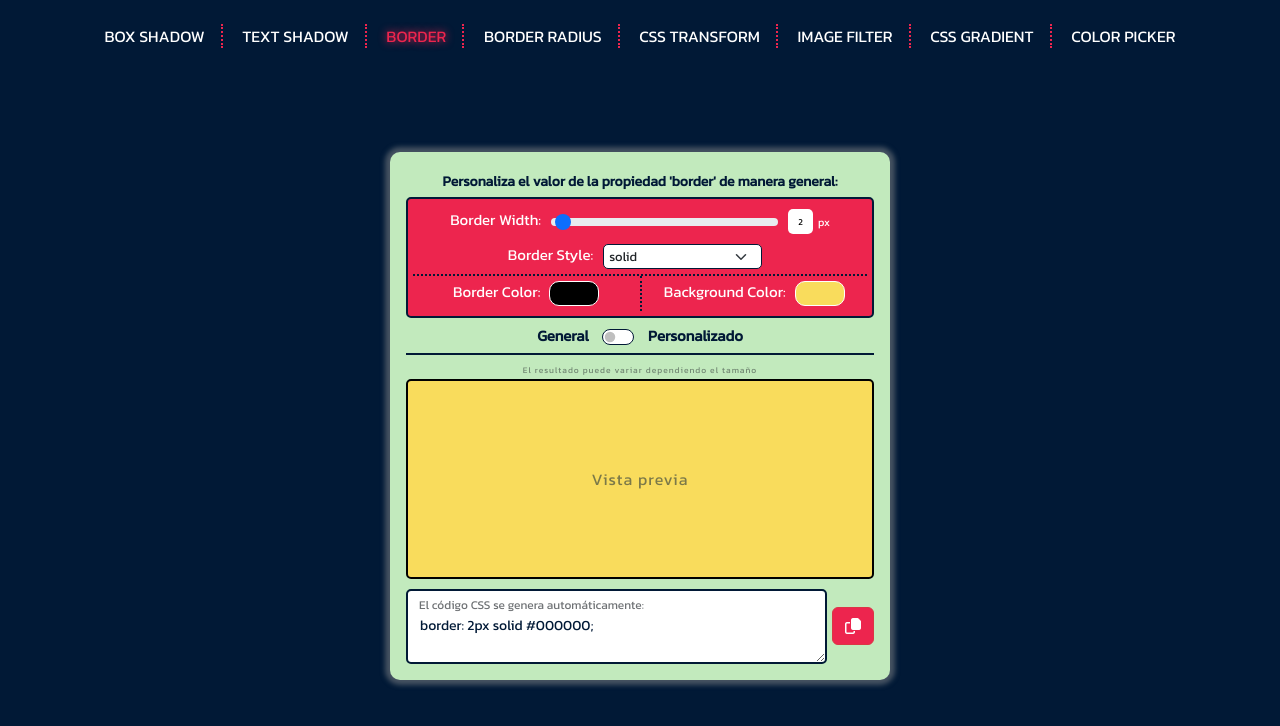
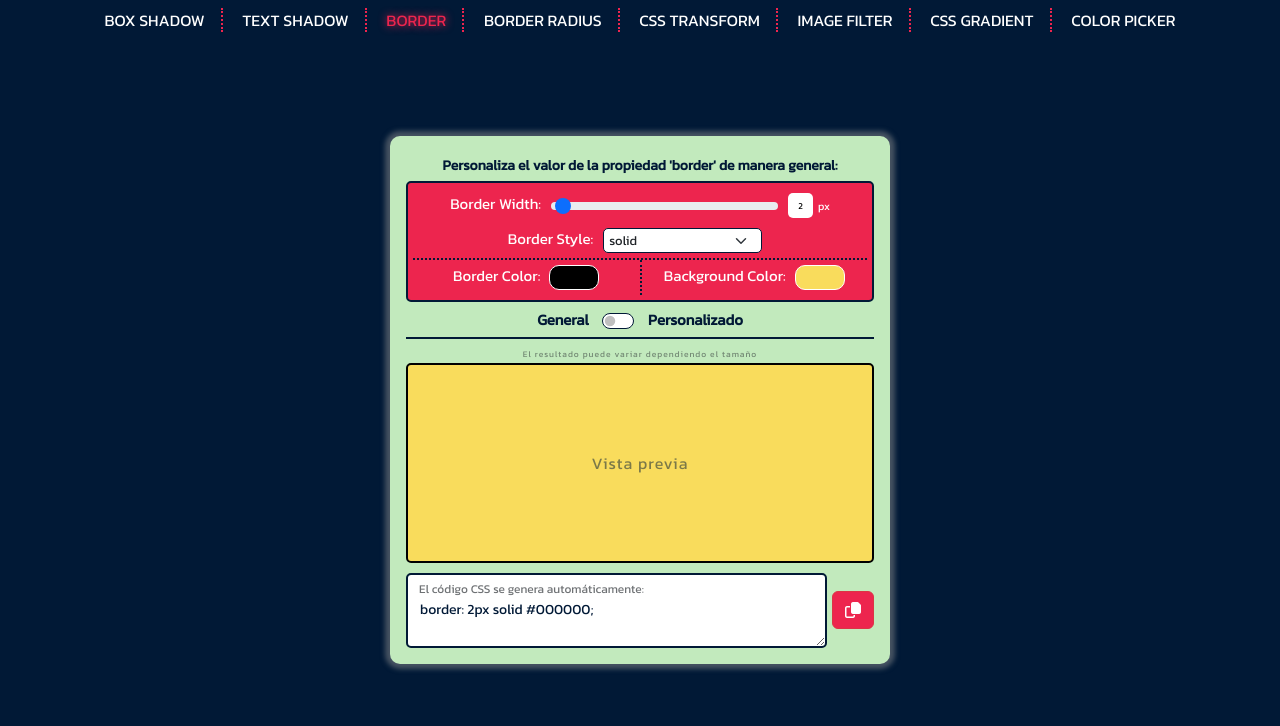
Before and after one commit to MauricioBarrueta/borderGenerator, a website: page index.html in a window 1280 px wide. Drawn offline with nearby package versions, Linux system fonts and the light colour scheme.

Commit message:
Se modificó una propiedad del container

```diff
--- a/src/scss/styles.scss
+++ b/src/scss/styles.scss
@@ -13,7 +13,7 @@ $oxfordBlue: #011936;
 $Charcoal: #465362;
 
 body {
-    background-color: $oxfordBlue; padding: 1em;
+    background-color: $oxfordBlue;
     .navMenu {
         text-align: center;
         padding: 0.5rem;
@@ -33,8 +33,7 @@ body {
     }
 
     .container {
-        min-height: 90vh;
-
+        min-height: 90vh; padding: 1em;
         .card-container {
             width: 500px; min-width: auto; height: auto;
             padding: 1em; border-radius: 10px; box-shadow: 0px 0px 5px 5px $Charcoal;
```
Also changed, not shown: src/scss/styles.css, 1 other file.
